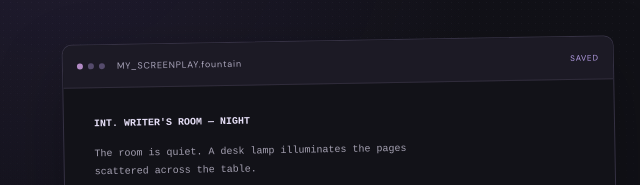
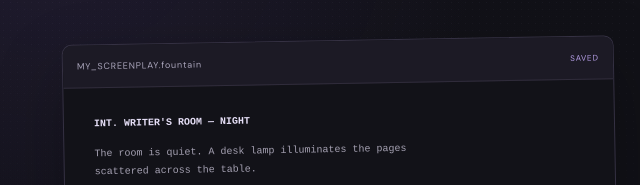
Before and after one commit to HemantGOfficial/papercut, a plain HTML site: page login.html in a window 1280 px wide. Shown: the part 463-648 px from the top of the page, 0-640 px from the left. Drawn offline with nearby package versions, Linux system fonts and the light colour scheme.

Commit message:
Update login.html

```diff
--- a/login.html
+++ b/login.html
@@ -51,11 +51,7 @@
                 <div class="script-preview">
 
                     <div class="script-toolbar">
-                        <div class="window-dots">
-                            <span></span>
-                            <span></span>
-                            <span></span>
-                        </div>
+
 
                         <span>MY_SCREENPLAY.fountain</span>
                         <span class="preview-status">SAVED</span>
```
